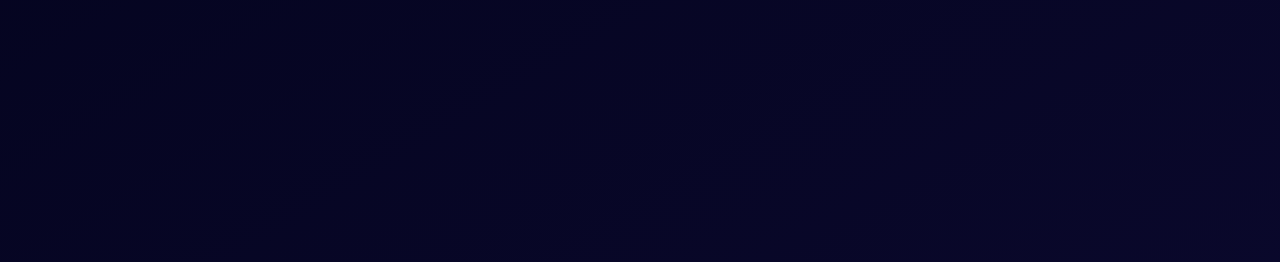
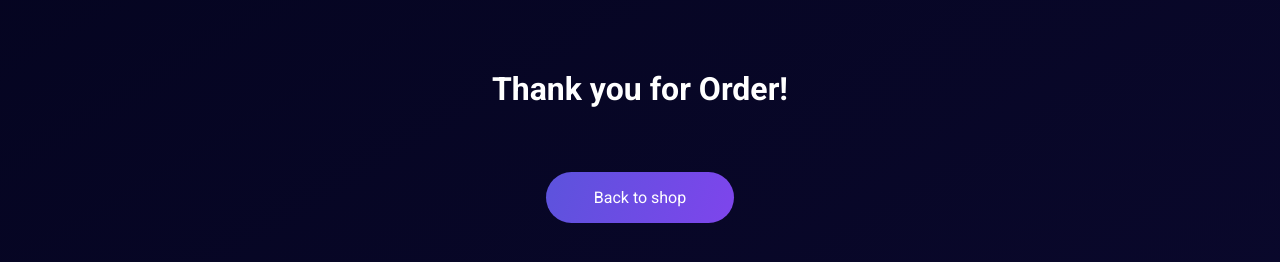
Before and after one commit to pektortomas/react-eccomerce-23, a React (Vite) app in the folder frontend/: page /orderComplete in a window 1280 px wide. Shown: the part 222-484 px from the top of the page. Built offline with nearby package versions, Linux system fonts and the light colour scheme; no server answers.

Commit message:
Setup of OrderComplete page

```diff
--- a/frontend/src/main.jsx
+++ b/frontend/src/main.jsx
@@ -6,6 +6,7 @@ import { Provider } from "react-redux";
 import { createBrowserRouter, RouterProvider } from "react-router-dom";
 import { Cart } from "./pages/Cart";
 import { Order } from "./pages/Order";
+import { OrderComplete } from "./pages/OrderComplete";
 
 const router = createBrowserRouter([
   {
@@ -22,7 +23,7 @@ const router = createBrowserRouter([
   },
   {
     path: "/orderComplete",
-    element: <App />,
+    element: <OrderComplete />,
   },
 ]);
 
--- a/frontend/src/pages/Order.jsx
+++ b/frontend/src/pages/Order.jsx
@@ -124,7 +124,7 @@ const Order = () => {
               setFormTwoValues({ street: "", city: "", zip: "" });
               services.sendOrder(customerData, cartProducts);
               dispatch(removeAllCart());
-              navigate("/");
+              navigate("/orderComplete");
             }}
           >
             Order
--- /dev/null
+++ b/frontend/src/pages/OrderComplete.jsx
@@ -0,0 +1,41 @@
+import { css } from "@emotion/react";
+import { Link } from "react-router-dom";
+/**@jsxImportSource @emotion/react */
+
+const OrderComplete = () => {
+  const style = {
+    page: css({
+      background: "linear-gradient(149deg, rgba(4,4,31,1) 0%, rgba(11,9,46,1) 100%);",
+      minHeight: "100vh",
+      display: "flex",
+      flexDirection: "column",
+      alignItems: "center",
+      justifyContent: "center",
+    }),
+    linkButton: css({
+      background: "linear-gradient(110deg, rgba(92,83,220,1) 0%, rgba(126,69,236,1) 100%)",
+      fontSize: "1rem",
+      fontWeight: "400",
+      padding: "1rem 3rem",
+      margin: "4rem",
+      border: "none",
+      borderRadius: "2rem",
+      cursor: "pointer",
+      transition: "all ease .5s",
+      "&:hover": {
+        background: "#817ae8",
+      },
+    }),
+  };
+
+  return (
+    <div css={style.page}>
+      <h1>Thank you for Order!</h1>
+      <Link to="/">
+        <button css={style.linkButton}>Back to shop</button>
+      </Link>
+    </div>
+  );
+};
+
+export { OrderComplete };
```
